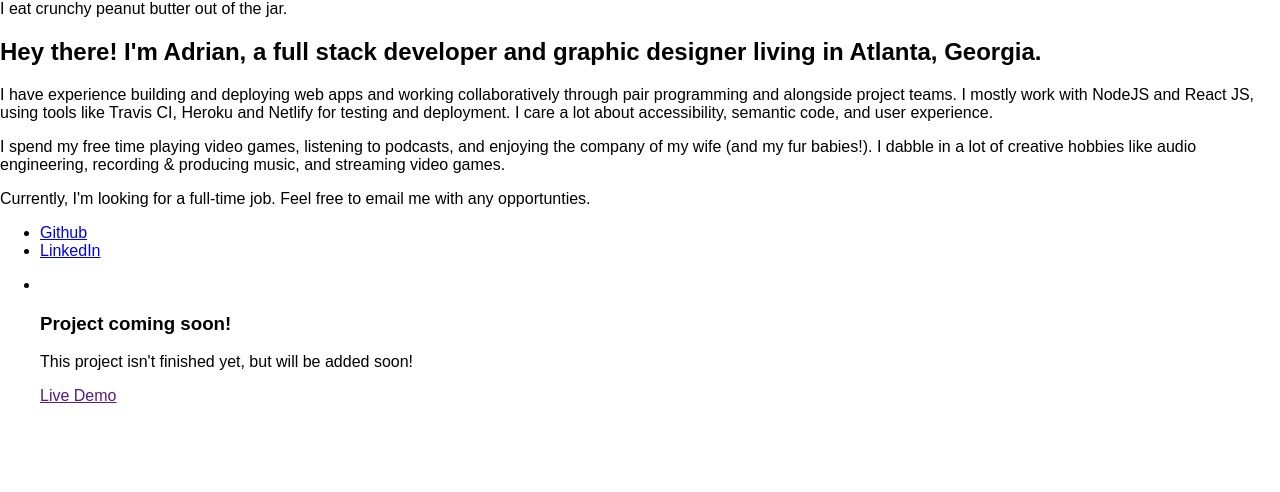
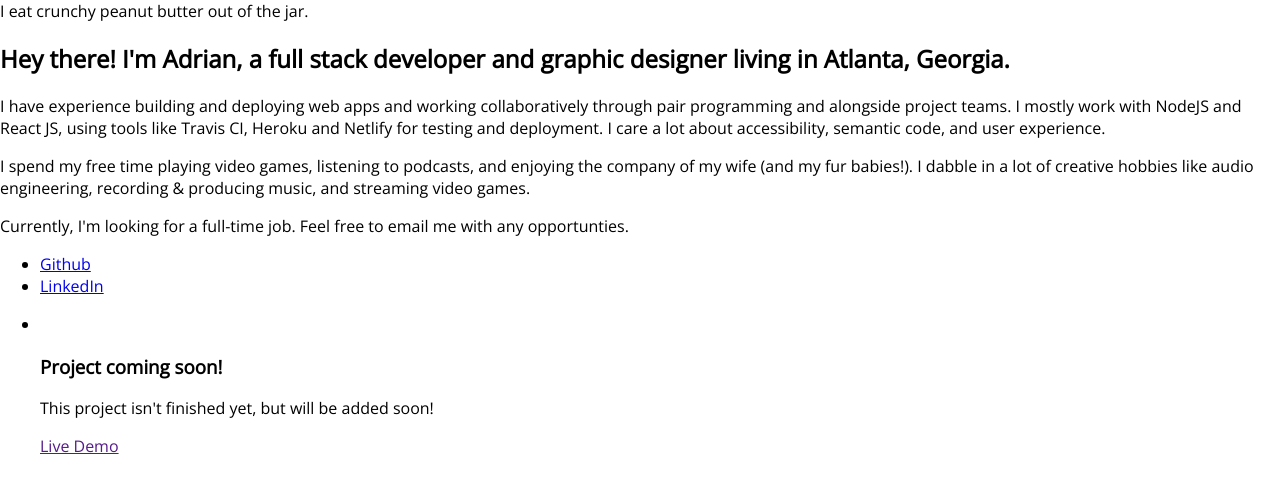
Before and after one commit to adriantoddross/portfolio, a React (Create React App) app: page / in a window 1280 px wide. Shown: the top 492 px of the page. Built offline with nearby package versions, Linux system fonts and the light colour scheme.

Commit message:
add font family and border-box sizing

```diff
--- a/src/index.css
+++ b/src/index.css
@@ -1,3 +1,8 @@
+* {
+  box-sizing: border-box;
+  font-family: 'Open Sans', sans-serif;
+}
+
 body {
   margin: 0;
   padding: 0;
```
